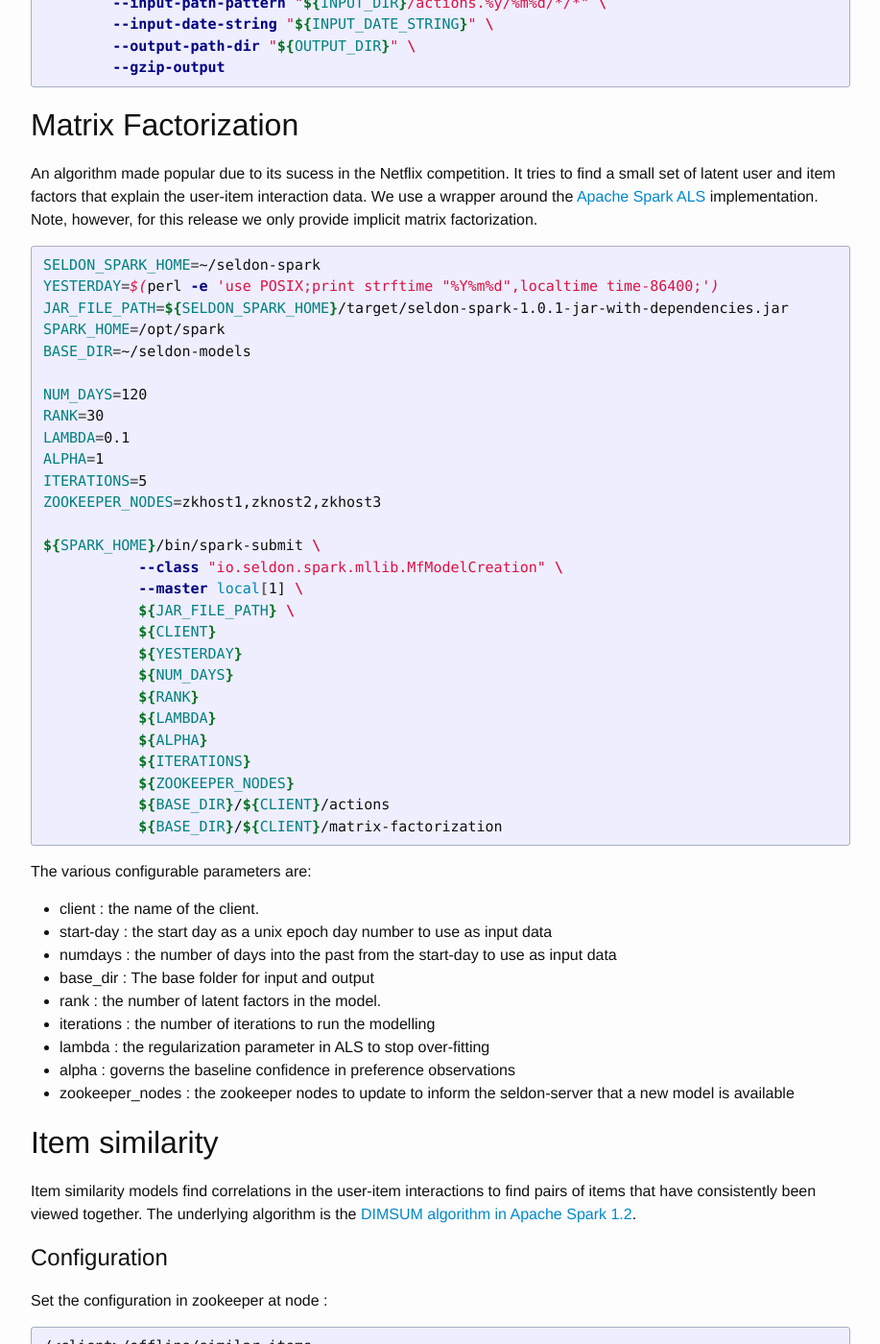
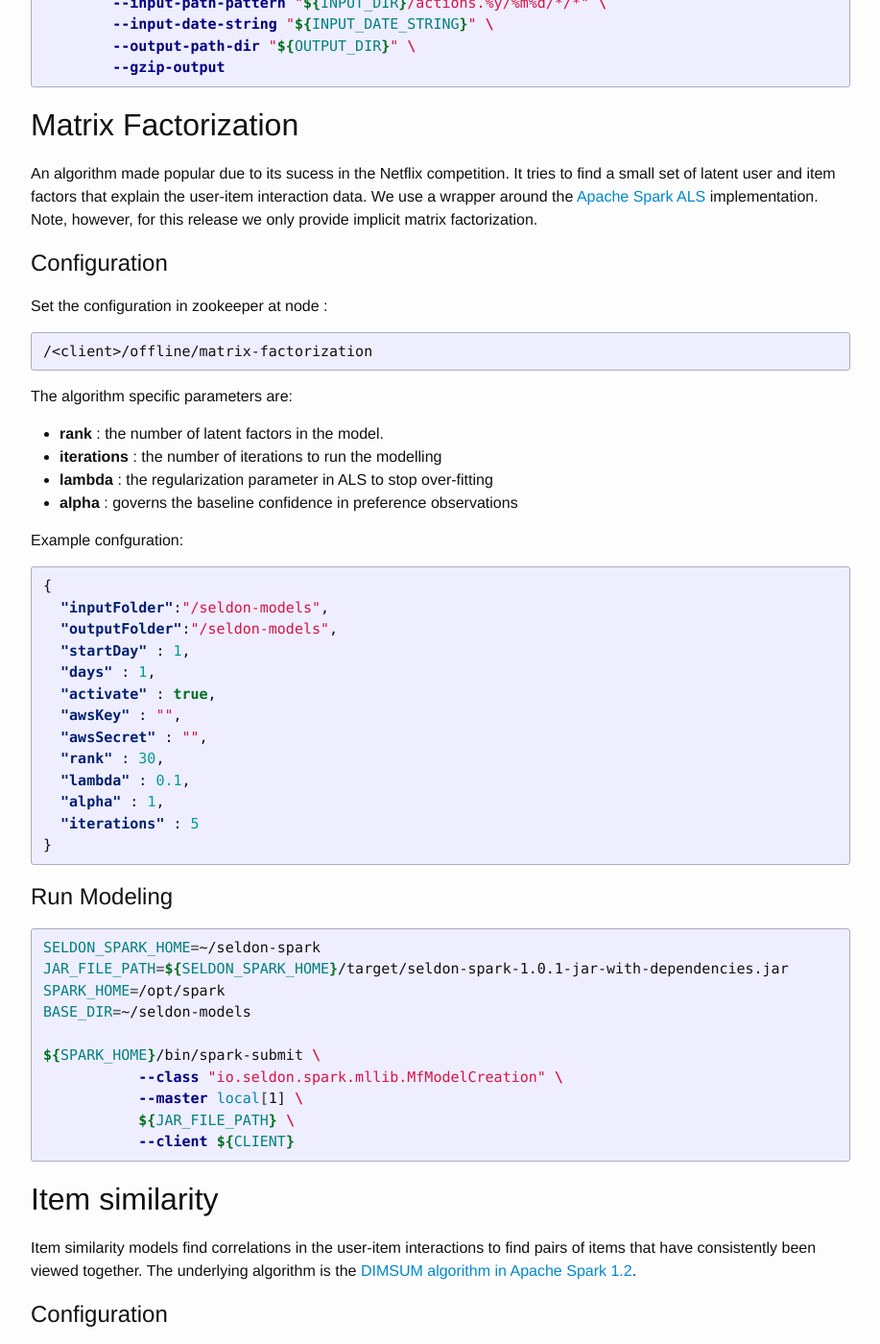
Before and after one commit to SeldonIO/seldonio.github.com, a Jekyll site: the page built from spark-models.md, in a window 1280 px wide and 1400 px high, scrolled down 1724 px. Shown: the whole window at 96% size, without its empty margins (181-1098 px from the left). Built offline with Jekyll 4.4.1, drawn with Linux system fonts in a browser that asks for light colours.

Commit message:
mf configuration

```diff
--- a/spark-models.md
+++ b/spark-models.md
@@ -83,47 +83,53 @@ ${SPARK_HOME}/bin/spark-submit \
 # Matrix Factorization
 An algorithm made popular due to its sucess in the Netflix competition. It tries to find a small set of latent user and item factors that explain the user-item interaction data. We use a wrapper around the [Apache Spark ALS](https://spark.apache.org/docs/latest/mllib-collaborative-filtering.html) implementation.  Note, however, for this release we only provide implicit matrix factorization.
 
+## Configuration
+Set the configuration in zookeeper at node :
+
+{% highlight bash %}
+/<client>/offline/matrix-factorization
+{% endhighlight %}
+
+The algorithm specific parameters are:
+
+ * **rank** : the number of latent factors in the model.
+ * **iterations** : the number of iterations to run the modelling
+ * **lambda** :  the regularization parameter in ALS to stop over-fitting
+ * **alpha** : governs the baseline confidence in preference observations
+
+Example confguration:
+
+{% highlight json %}
+{
+  "inputFolder":"/seldon-models",
+  "outputFolder":"/seldon-models",
+  "startDay" : 1,
+  "days" : 1,
+  "activate" : true,
+  "awsKey" : "",
+  "awsSecret" : "",
+  "rank" : 30,
+  "lambda" : 0.1,
+  "alpha" : 1,
+  "iterations" : 5
+}
+{% endhighlight %}
+
+## Run Modeling
+
+
 {% highlight bash %}
 SELDON_SPARK_HOME=~/seldon-spark
-YESTERDAY=$(perl -e 'use POSIX;print strftime "%Y%m%d",localtime time-86400;')
 JAR_FILE_PATH=${SELDON_SPARK_HOME}/target/seldon-spark-1.0.1-jar-with-dependencies.jar
 SPARK_HOME=/opt/spark
 BASE_DIR=~/seldon-models
-
-NUM_DAYS=120
-RANK=30
-LAMBDA=0.1
-ALPHA=1
-ITERATIONS=5
-ZOOKEEPER_NODES=zkhost1,zknost2,zkhost3
 
 ${SPARK_HOME}/bin/spark-submit \
 	   --class "io.seldon.spark.mllib.MfModelCreation" \
 	   --master local[1] \
 	   ${JAR_FILE_PATH} \
-	   ${CLIENT}
-	   ${YESTERDAY}
-	   ${NUM_DAYS}
-	   ${RANK}
-	   ${LAMBDA}
-	   ${ALPHA}
-	   ${ITERATIONS}
-	   ${ZOOKEEPER_NODES}
-	   ${BASE_DIR}/${CLIENT}/actions
-	   ${BASE_DIR}/${CLIENT}/matrix-factorization
+	   --client ${CLIENT}
 {% endhighlight %}
-
-The various configurable parameters are:
-
- * client : the name of the client.
- * start-day : the start day as a unix epoch day number to use as input data
- * numdays : the number of days into the past from the start-day to use as input data
- * base_dir : The base folder for input and output
- * rank : the number of latent factors in the model.
- * iterations : the number of iterations to run the modelling
- * lambda :  the regularization parameter in ALS to stop over-fitting
- * alpha : governs the baseline confidence in preference observations
- * zookeeper_nodes : the zookeeper nodes to update to inform the seldon-server that a new model is available
 
 
 # Item similarity
@@ -165,6 +171,8 @@ Example confguration:
 }
 {% endhighlight %}
 
+## Run Modelling
+
 Example job execution
 
 {% highlight bash %}
```
Also changed, not shown: offline-models.md (+2 -0 lines).
